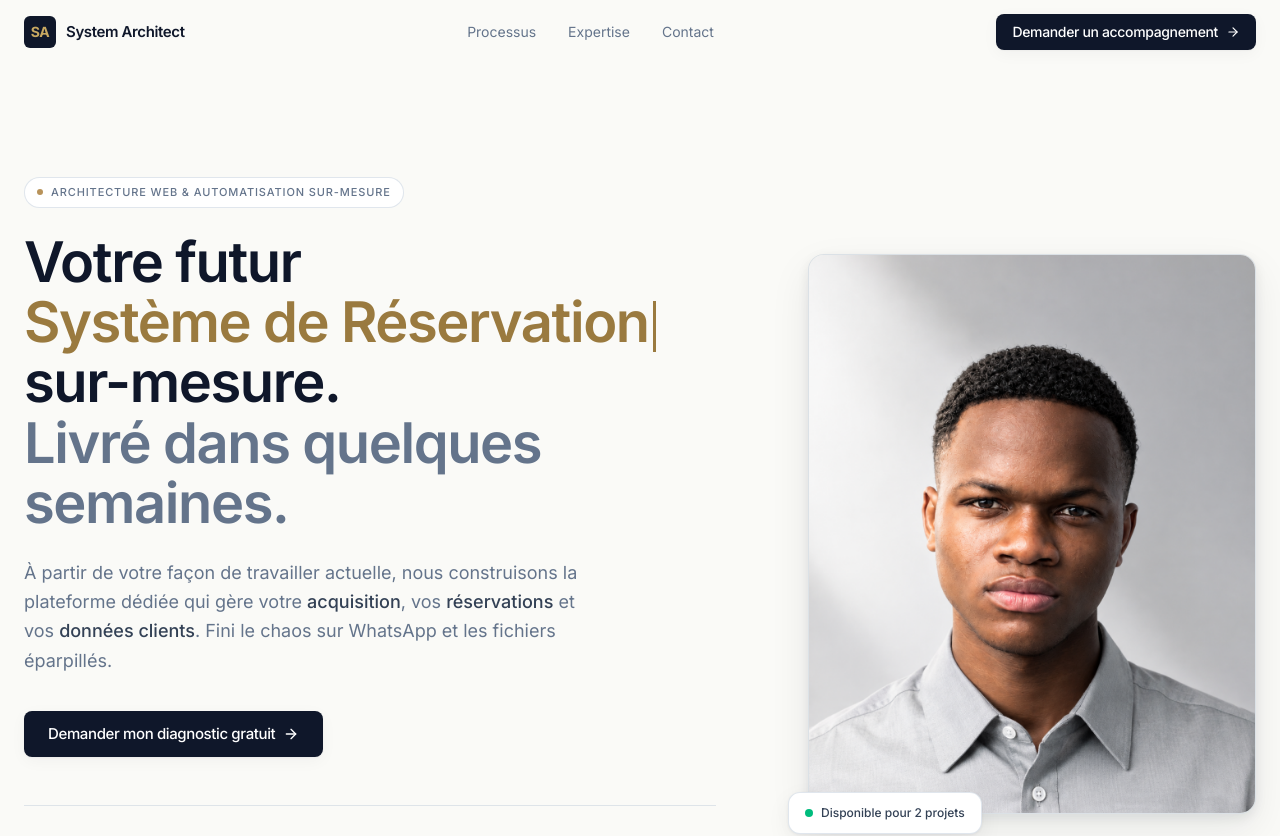
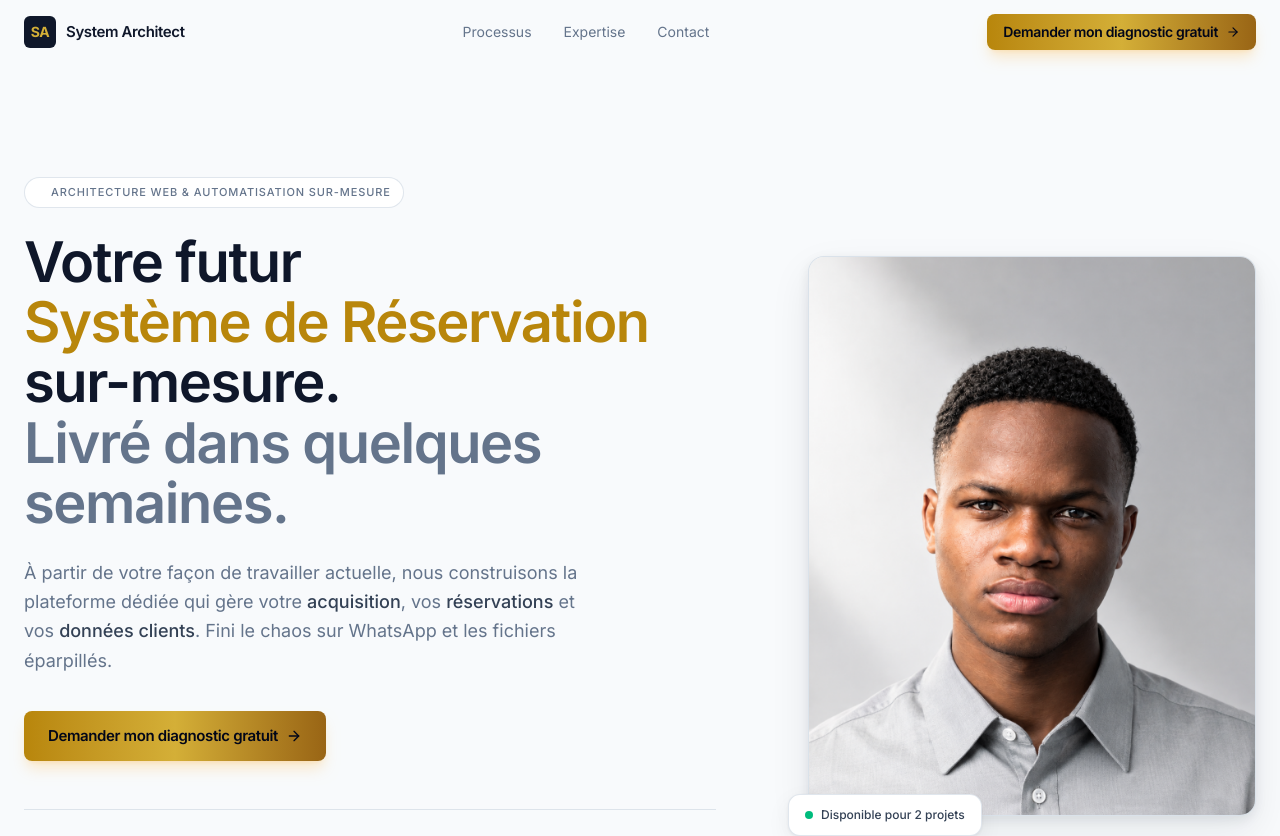
Before and after one commit to PATAWALA/System-Architect, a Next.js app: page / in a window 1280 px wide. Shown: the top 836 px of the page. Built offline with nearby package versions, Linux system fonts and the light colour scheme.

Commit message:
8974 ipdate

```diff
--- a/app/globals.css
+++ b/app/globals.css
@@ -1,28 +1,25 @@
 @import "tailwindcss";
 
 /* ============================================================
-   DESIGN TOKENS — Tailwind v4 · Thème CLAIR & SÉRIEUX
+   DESIGN TOKENS — Tailwind v4 · Light Minimalist (FuturDigital)
    ============================================================ */
 @theme {
-  /* ---------- Fonds clairs (jamais blanc pur) ---------- */
-  --color-canvas: #FAFAF7;        /* fond principal off-white */
-  --color-surface: #FFFFFF;        /* cartes */
-  --color-surface-soft: #F4F4EF;   /* sections alternées */
+  /* ---------- Surfaces ---------- */
+  --color-canvas: #F8FAFC;        /* fond principal — gris perle */
+  --color-surface: #FFFFFF;       /* cartes, navbar, footer */
+  --color-surface-soft: #F1F5F9;  /* sections alternées, hovers */
+  --color-border-soft: #E2E8F0;   /* bordures fines */
 
   /* ---------- Encres / texte ---------- */
-  --color-ink-900: #0F172A;        /* titres */
-  --color-ink-700: #334155;        /* texte courant */
-  --color-ink-500: #64748B;        /* texte secondaire */
-  --color-ink-300: #CBD5E1;        /* borders / muted */
+  --color-ink-900: #0F172A;       /* titres, texte principal */
+  --color-ink-700: #334155;       /* texte courant */
+  --color-ink-500: #64748B;       /* texte secondaire */
+  --color-ink-300: #CBD5E1;       /* muted */
 
-  /* ---------- Or sobre (accent, pas criard) ---------- */
-  --color-gold-50:  #FBF7E9;
-  --color-gold-100: #F4E9B8;
-  --color-gold-300: #C9A961;       /* or adouci pour fond clair */
-  --color-gold-400: #B8935A;
-  --color-gold-500: #9A7A3F;
-  --color-gold-600: #7A5F2F;
-  --color-gold-700: #5C4722;
+  /* ---------- Or dégradé (CTA) ---------- */
+  --color-gold-light: #D4AF37;
+  --color-gold-mid:   #B8860B;
+  --color-gold-dark:  #996515;
 
   /* ---------- Typographie ---------- */
   --font-sans: var(--font-inter), system-ui, sans-serif;
@@ -31,6 +28,8 @@
   --shadow-soft: 0 1px 2px rgba(15, 23, 42, 0.04), 0 4px 16px rgba(15, 23, 42, 0.04);
   --shadow-card: 0 1px 3px rgba(15, 23, 42, 0.06), 0 8px 24px rgba(15, 23, 42, 0.06);
   --shadow-elevated: 0 4px 12px rgba(15, 23, 42, 0.08), 0 16px 40px rgba(15, 23, 42, 0.08);
+  --shadow-gold: 0 4px 14px rgba(184, 134, 11, 0.20);
+  --shadow-gold-hover: 0 6px 24px rgba(184, 134, 11, 0.40);
 }
 
 /* ============================================================
@@ -43,24 +42,24 @@
 
   body {
     background-color: var(--color-canvas);
-    color: var(--color-ink-700);
+    color: var(--color-ink-900);
     font-family: var(--font-sans);
     -webkit-font-smoothing: antialiased;
     min-height: 100vh;
   }
 
   ::selection {
-    background-color: color-mix(in oklab, var(--color-gold-300) 40%, transparent);
+    background-color: color-mix(in oklab, var(--color-gold-light) 35%, transparent);
     color: var(--color-ink-900);
   }
 
   ::-webkit-scrollbar { width: 8px; }
-  ::-webkit-scrollbar-track { background: var(--color-surface-soft); }
+  ::-webkit-scrollbar-track { background: var(--color-canvas); }
   ::-webkit-scrollbar-thumb {
     background: var(--color-ink-300);
     border-radius: 4px;
   }
-  ::-webkit-scrollbar-thumb:hover { background: var(--color-gold-400); }
+  ::-webkit-scrollbar-thumb:hover { background: var(--color-gold-mid); }
 }
 
 /* ============================================================
@@ -68,17 +67,30 @@
    ============================================================ */
 @layer utilities {
   .text-accent {
-    color: var(--color-gold-500);
+    color: var(--color-gold-mid);
   }
 
   .card-soft {
     background-color: var(--color-surface);
-    border: 1px solid var(--color-ink-300);
+    border: 1px solid var(--color-border-soft);
     box-shadow: var(--shadow-soft);
   }
 
-  /* Séparateur fin type Linear */
-  .divider-soft {
-    border-color: color-mix(in oklab, var(--color-ink-300) 60%, transparent);
+  .btn-gold {
+    background-image: linear-gradient(
+      to right,
+      #B8860B,
+      #D4AF37,
+      #996515
+    );
+    color: #020617; /* slate-950 */
+    font-weight: 600;
+    box-shadow: 0 4px 14px rgba(184, 134, 11, 0.20);
+    transition: all 300ms ease;
+  }
+
+  .btn-gold:hover {
+    box-shadow: 0 6px 24px rgba(184, 134, 11, 0.40);
+    transform: scale(1.02);
   }
 }
--- a/components/layout/navbar.tsx
+++ b/components/layout/navbar.tsx
@@ -28,7 +28,7 @@ export function Navbar() {
       className={cn(
         "sticky top-0 z-50 w-full transition-all duration-300",
         scrolled
-          ? "bg-canvas/80 backdrop-blur-md border-b border-ink-300/60"
+          ? "bg-white/80 backdrop-blur-md border-b border-[#E2E8F0]"
           : "bg-transparent border-b border-transparent"
       )}
     >
@@ -36,13 +36,13 @@ export function Navbar() {
         <div className="flex h-16 items-center justify-between">
           {/* Logo */}
           <Link href="/" className="flex items-center gap-2.5 group">
-            <div className="relative w-8 h-8 rounded-md bg-ink-900 flex items-center justify-center overflow-hidden">
-              <span className="absolute inset-0 bg-gradient-to-br from-gold-300/40 to-transparent opacity-0 group-hover:opacity-100 transition-opacity" />
-              <span className="relative text-gold-300 font-bold text-sm tracking-tight">
+            <div className="relative w-8 h-8 rounded-md bg-[#0F172A] flex items-center justify-center overflow-hidden">
+              <span className="absolute inset-0 bg-gradient-to-br from-[#D4AF37]/40 to-transparent opacity-0 group-hover:opacity-100 transition-opacity" />
+              <span className="relative text-[#D4AF37] font-bold text-sm tracking-tight">
                 SA
               </span>
             </div>
-            <span className="text-[15px] font-semibold tracking-tight text-ink-900">
+            <span className="text-[15px] font-semibold tracking-tight text-[#0F172A]">
               System Architect
             </span>
           </Link>
@@ -60,10 +60,10 @@ export function Navbar() {
             ))}
           </nav>
 
-          {/* CTA desktop */}
+          {/* CTA desktop — reprend le gold exact */}
           <div className="hidden md:flex items-center gap-3">
             <Button size="md" variant="primary">
-              Demander un accompagnement
+              Demander mon diagnostic gratuit
               <ArrowRight className="w-3.5 h-3.5" />
             </Button>
           </div>
@@ -81,7 +81,7 @@ export function Navbar() {
 
       {/* Menu mobile */}
       {open && (
-        <div className="md:hidden border-t border-ink-300/60 bg-canvas">
+        <div className="md:hidden border-t border-[#E2E8F0] bg-white">
           <div className="px-6 py-6 space-y-4">
             {links.map((l) => (
               <Link
@@ -94,7 +94,7 @@ export function Navbar() {
               </Link>
             ))}
             <Button size="md" variant="primary" className="w-full mt-2">
-              Demander un accompagnement
+              Demander mon diagnostic gratuit
               <ArrowRight className="w-3.5 h-3.5" />
             </Button>
           </div>
--- a/components/ui/button.tsx
+++ b/components/ui/button.tsx
@@ -14,19 +14,21 @@ interface ButtonProps extends React.ButtonHTMLAttributes<HTMLButtonElement> {
 export const Button = React.forwardRef<HTMLButtonElement, ButtonProps>(
   ({ className, variant = "primary", size = "md", children, ...props }, ref) => {
     const base =
-      "relative inline-flex items-center justify-center gap-2 font-medium tracking-tight rounded-lg transition-all duration-200 focus:outline-none focus-visible:ring-2 focus-visible:ring-gold-400/40 focus-visible:ring-offset-2 focus-visible:ring-offset-canvas disabled:opacity-50 disabled:pointer-events-none";
+      "relative inline-flex items-center justify-center gap-2 rounded-lg font-semibold tracking-tight transition-all duration-300 focus:outline-none focus-visible:ring-2 focus-visible:ring-amber-500/50 focus-visible:ring-offset-2 focus-visible:ring-offset-[#F8FAFC] disabled:opacity-50 disabled:pointer-events-none";
 
     const sizes: Record<Size, string> = {
       md: "px-4 py-2 text-sm",
-      lg: "px-6 py-3 text-[15px]",
+      lg: "px-6 py-3.5 text-[15px]",
     };
 
     const variants: Record<Variant, string> = {
+      // 🎯 Or dégradé exactement comme demandé
       primary:
-        "bg-ink-900 text-white hover:bg-ink-900/90 shadow-soft hover:shadow-card",
+        "bg-gradient-to-r from-[#B8860B] via-[#D4AF37] to-[#996515] text-slate-950 font-semibold shadow-lg shadow-amber-500/20 hover:shadow-amber-500/40 hover:scale-[1.02] transition-all duration-300",
       secondary:
-        "bg-surface text-ink-900 border border-ink-300 hover:border-ink-700 hover:bg-surface-soft",
-      ghost: "text-ink-700 hover:text-ink-900 hover:bg-surface-soft",
+        "bg-white text-ink-900 border border-[#E2E8F0] hover:border-ink-700 hover:bg-surface-soft",
+      ghost:
+        "text-ink-700 hover:text-ink-900 hover:bg-surface-soft",
     };
 
     return (
@@ -35,7 +37,9 @@ export const Button = React.forwardRef<HTMLButtonElement, ButtonProps>(
         className={cn(base, sizes[size], variants[variant], className)}
         {...props}
       >
-        {children}
+        <span className="relative inline-flex items-center gap-2">
+          {children}
+        </span>
       </button>
     );
   }
```
